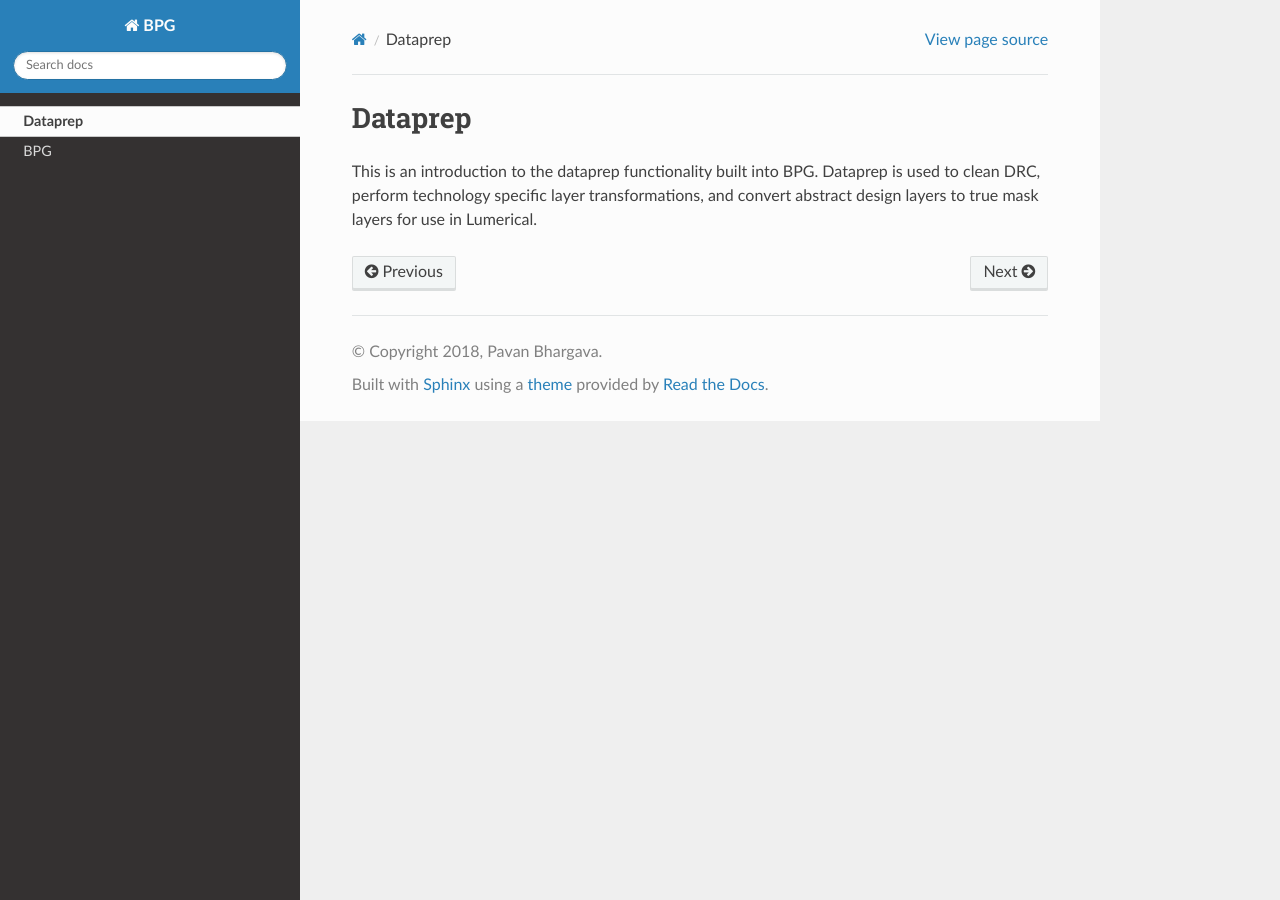
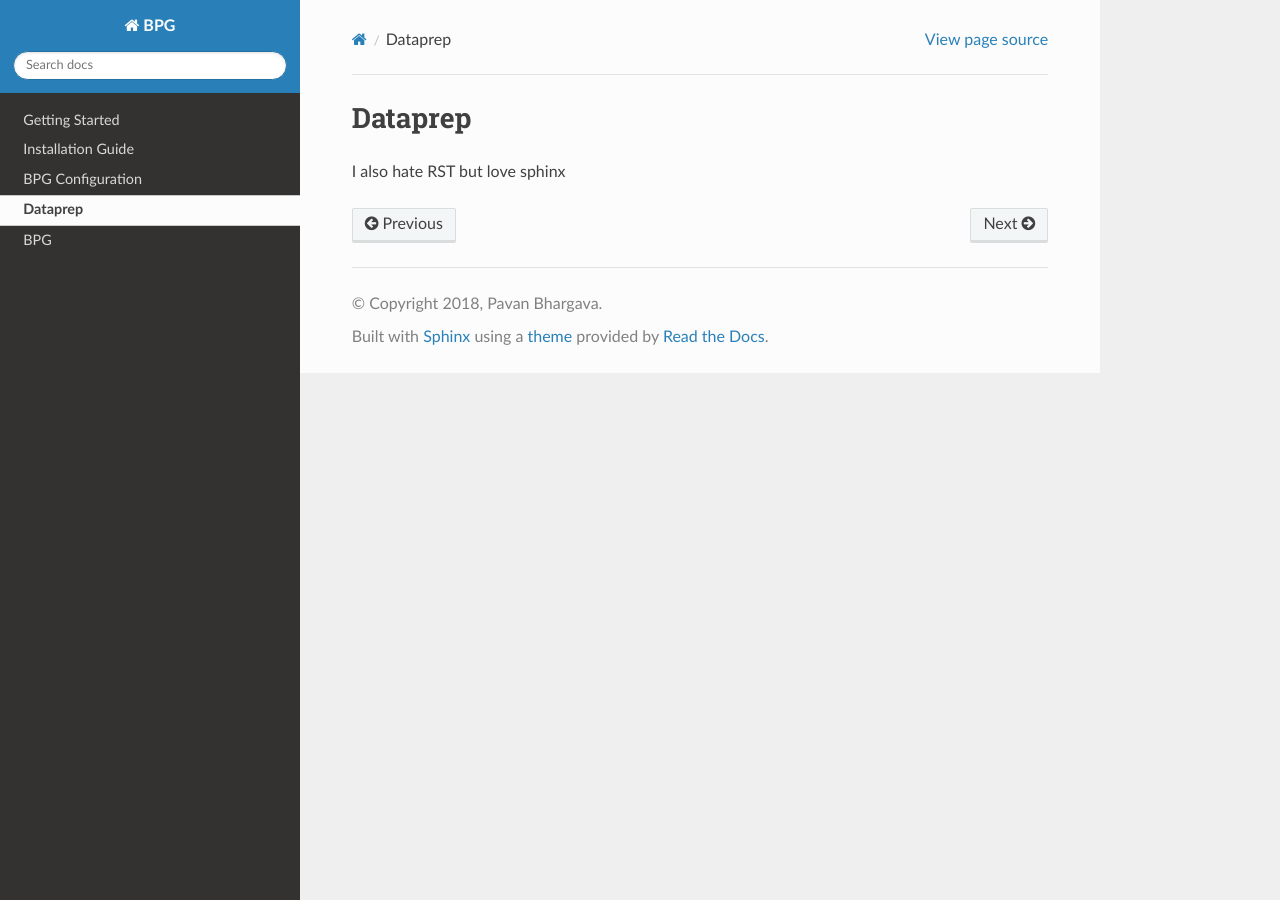
Before and after one commit to BerkeleyPhotonicsGenerator/BPG, a Sphinx documentation site: the page built from docs/source/dataprep/root.md, in a window 1280 px wide. Built offline with Sphinx 7.4.7 and the Read the Docs theme 2.0.0, drawn with Linux system fonts in a browser that asks for light colours.

Commit message:
Added skeleton sections for docs
Added getting started guide, configuration file guide, dataprep guide, etc.

```diff
--- a/docs/source/conf.py
+++ b/docs/source/conf.py
@@ -14,6 +14,7 @@
 #
 import os
 import sys
+from recommonmark.parser import CommonMarkParser
 sys.path.insert(0, os.path.abspath('../..'))
 
 
@@ -50,11 +51,11 @@ extensions = [
 # Add any paths that contain templates here, relative to this directory.
 templates_path = ['_templates']
 
+source_parsers = {'.md': CommonMarkParser}
+
 # The suffix(es) of source filenames.
 # You can specify multiple suffix as a list of string:
-#
-# source_suffix = ['.rst', '.md']
-source_suffix = '.rst'
+source_suffix = ['.rst', '.md']
 
 # The master toctree document.
 master_doc = 'index'
--- /dev/null
+++ b/docs/source/dataprep/root.md
@@ -0,0 +1,3 @@
+# Dataprep
+
+I also hate RST but love sphinx
--- a/docs/source/dataprep/root.rst
+++ /dev/null
@@ -1,5 +0,0 @@
-Dataprep
-========
-
-This is an introduction to the dataprep functionality built into BPG. Dataprep is used to clean DRC, perform
-technology specific layer transformations, and convert abstract design layers to true mask layers for use in Lumerical.
--- a/docs/source/index.rst
+++ b/docs/source/index.rst
@@ -9,5 +9,8 @@ Welcome to BPG's documentation!
 .. toctree::
    :maxdepth: 2
 
-   dataprep/root
+   getting_started/root.md
+   installation_guide/root.md
+   configuration_files/root.md
+   dataprep/root.md
    api/modules
--- /dev/null
+++ b/docs/source/installation_guide/root.md
@@ -0,0 +1,3 @@
+# Installation Guide
+
+I also hate RST but love sphinx
```
Also changed, not shown: docs/source/configuration_files/root.md (added, +3 -0 lines), docs/source/getting_started/root.md (added, +5 -0 lines), docs/source/configuration_files/__init__.py (added), docs/source/getting_started/__init__.py (added), docs/source/installation_guide/__init__.py (added), 2 other files.
